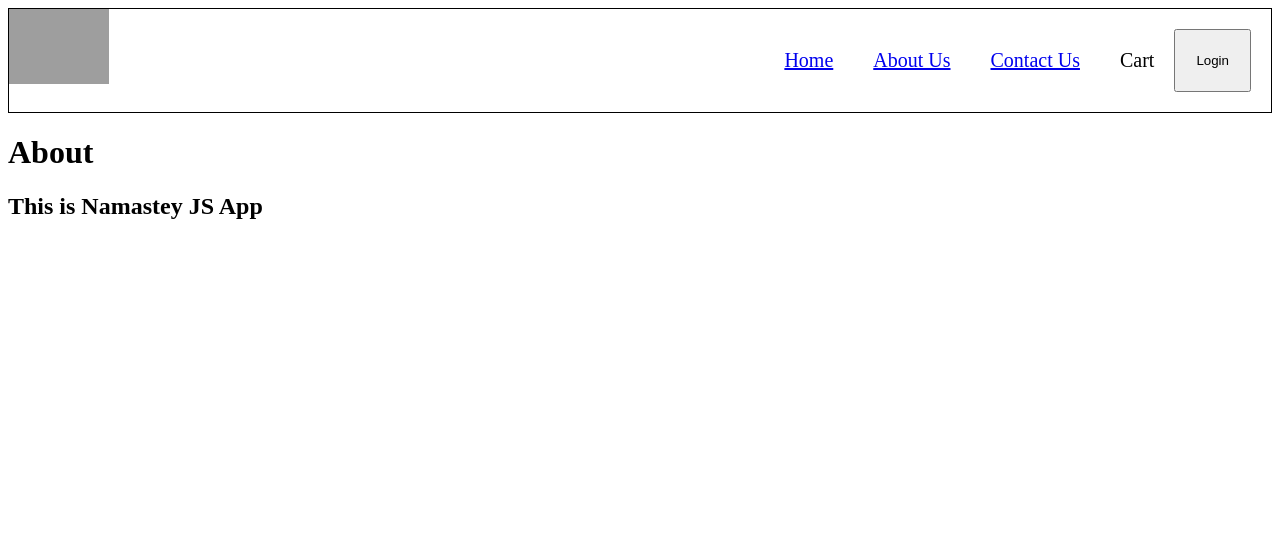
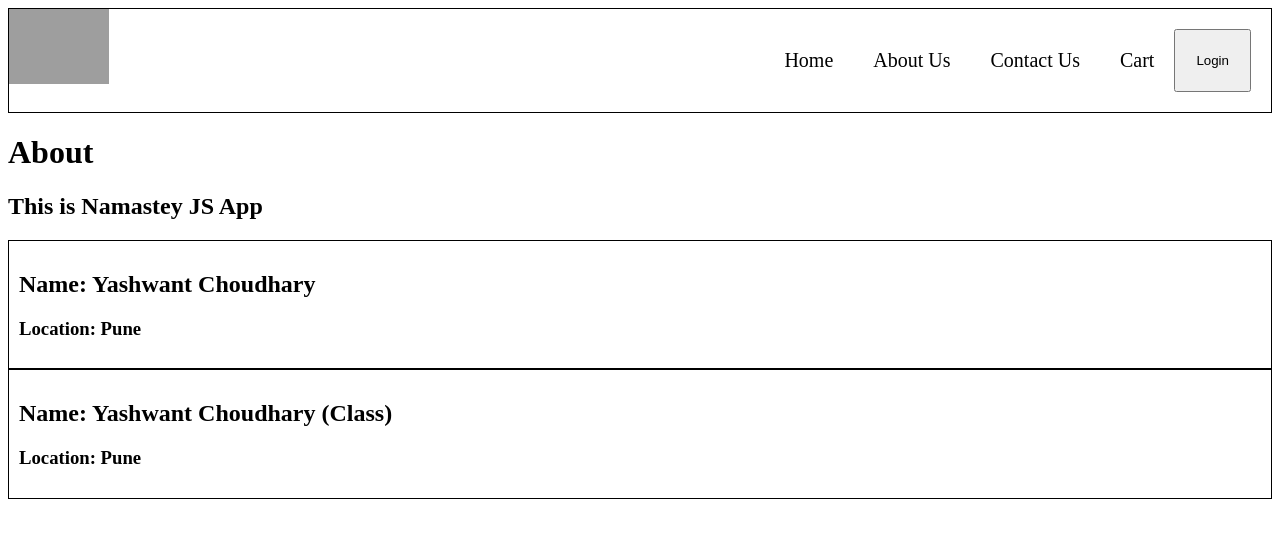
Before and after one commit to yashuzuwakia/namaste-react, a React (Vite) app: page /about in a window 1280 px wide. Shown: the top 538 px of the page. Built offline with nearby package versions, Linux system fonts and the light colour scheme; grey boxes are pictures that could not be loaded.

Commit message:
creating a class based component and passing props(Episode 8)

```diff
--- a/index.css
+++ b/index.css
@@ -75,3 +75,13 @@
     padding: 0 20px;
     cursor: pointer;
 }
+
+a{
+    text-decoration: none;
+    color: inherit;
+}
+
+.user-content{
+    border: 1px solid black;
+    padding: 10px;
+}
--- a/src/components/About.jsx
+++ b/src/components/About.jsx
@@ -1,8 +1,12 @@
+import User from "./User";
+import UserClass from "./UserClass";
 const About = () => {
   return (
     <div>
       <h1>About</h1>
       <h2>This is Namastey JS App</h2>
+      <User />
+      <UserClass name={"Yashwant Choudhary (Class)"} />
     </div>
   );
 };
--- a/src/components/Header.jsx
+++ b/src/components/Header.jsx
@@ -12,11 +12,9 @@ const Header = () => {
       <div className="nav">
         <ul>
           <li>
-            {" "}
             <Link to="/">Home</Link>{" "}
           </li>
           <li>
-            {" "}
             <Link to="/about">About Us</Link>{" "}
           </li>
           <li>
--- /dev/null
+++ b/src/components/MenuList.jsx
@@ -0,0 +1,28 @@
+import { useState } from "react";
+
+const MenuList = ({ cards }) => {
+  const [accordinVisiblity, setAccordianVisiblity] = useState(true);
+  if (!cards?.length) return null;
+
+  return (
+    <>
+      {cards.map((card) => (
+        <div key={card.card.card.title} className="accordian">
+          <h4>{card.card.card.title}</h4>
+
+          <ul>
+            {card?.card?.card?.itemCards?.map((item) => (
+              <li key={item.card.info.id}>
+                {item.card.info.name} - Rs.
+                {(item.card.info.defaultPrice || item.card.info.finalPrice) /
+                  100}
+              </li>
+            ))}
+          </ul>
+        </div>
+      ))}
+    </>
+  );
+};
+
+export default MenuList;
--- a/src/components/RestaurantMenu.jsx
+++ b/src/components/RestaurantMenu.jsx
@@ -1,6 +1,8 @@
 import React, { useEffect, useState } from "react";
 import Shimmer from "./Shimmer";
 import { useParams } from "react-router-dom";
+import { MENU_API } from "../utils/constant";
+import MenuList from "./MenuList";
 
 export default function RestaurantMenu() {
   const [resData, setResData] = useState(null);
@@ -11,9 +13,7 @@ export default function RestaurantMenu() {
   }, []);
 
   const fetchData = async () => {
-    const response = await fetch(
-      `https://www.swiggy.com/mapi/menu/pl?page-type=REGULAR_MENU&complete-menu=true&lat=20.0051498&lng=73.7676967&restaurantId=${resId}`,
-    );
+    const response = await fetch(MENU_API + resId);
     const json = await response.json();
     setResData(json.data);
   };
@@ -25,9 +25,8 @@ export default function RestaurantMenu() {
   const { name, cuisines, costForTwoMessage } =
     resData?.cards?.[2]?.card?.card?.info;
 
-  const { itemCards } =
-    resData?.cards?.[5].groupedCard?.cardGroupMap?.REGULAR?.cards?.[1]?.card
-      ?.card || [];
+  const { cards } =
+    resData?.cards?.[5].groupedCard?.cardGroupMap?.REGULAR || [];
 
   return (
     <div>
@@ -36,12 +35,7 @@ export default function RestaurantMenu() {
         {cuisines.join(",")} - {costForTwoMessage}
       </h4>
       <h3>Menu</h3>
-      <ul>
-        {" "}
-        {itemCards.map((item) => {
-          return <li key={item.card.info.id}>{item.card.info.name}</li>;
-        })}
-      </ul>
+      <MenuList cards={cards} />
     </div>
   );
 }
--- /dev/null
+++ b/src/components/User.jsx
@@ -0,0 +1,10 @@
+const User = () => {
+  return (
+    <div className="user-content">
+      <h2>Name: Yashwant Choudhary</h2>
+      <h3>Location: Pune</h3>
+    </div>
+  );
+};
+
+export default User;
--- /dev/null
+++ b/src/components/UserClass.jsx
@@ -0,0 +1,20 @@
+import React from "react";
+class UserClass extends React.Component {
+  constructor(props) {
+    super(props);
+    this.state = {
+      name: props.name,
+    };
+    console.log(props);
+  }
+  render() {
+    return (
+      <div className="user-content">
+        <h2>Name: {this.state.name}</h2>
+        <h3>Location: Pune</h3>
+      </div>
+    );
+  }
+}
+
+export default UserClass;
--- a/src/utils/constant.js
+++ b/src/utils/constant.js
@@ -3,3 +3,6 @@ export const LOGO_URL =
 
 export const CDN_URL =
   "https://media-assets.swiggy.com/swiggy/image/upload/fl_lossy,f_auto,q_auto,w_660/";
+
+export const MENU_API =
+  "https://www.swiggy.com/mapi/menu/pl?page-type=REGULAR_MENU&complete-menu=true&lat=20.0051498&lng=73.7676967&restaurantId=";
```
